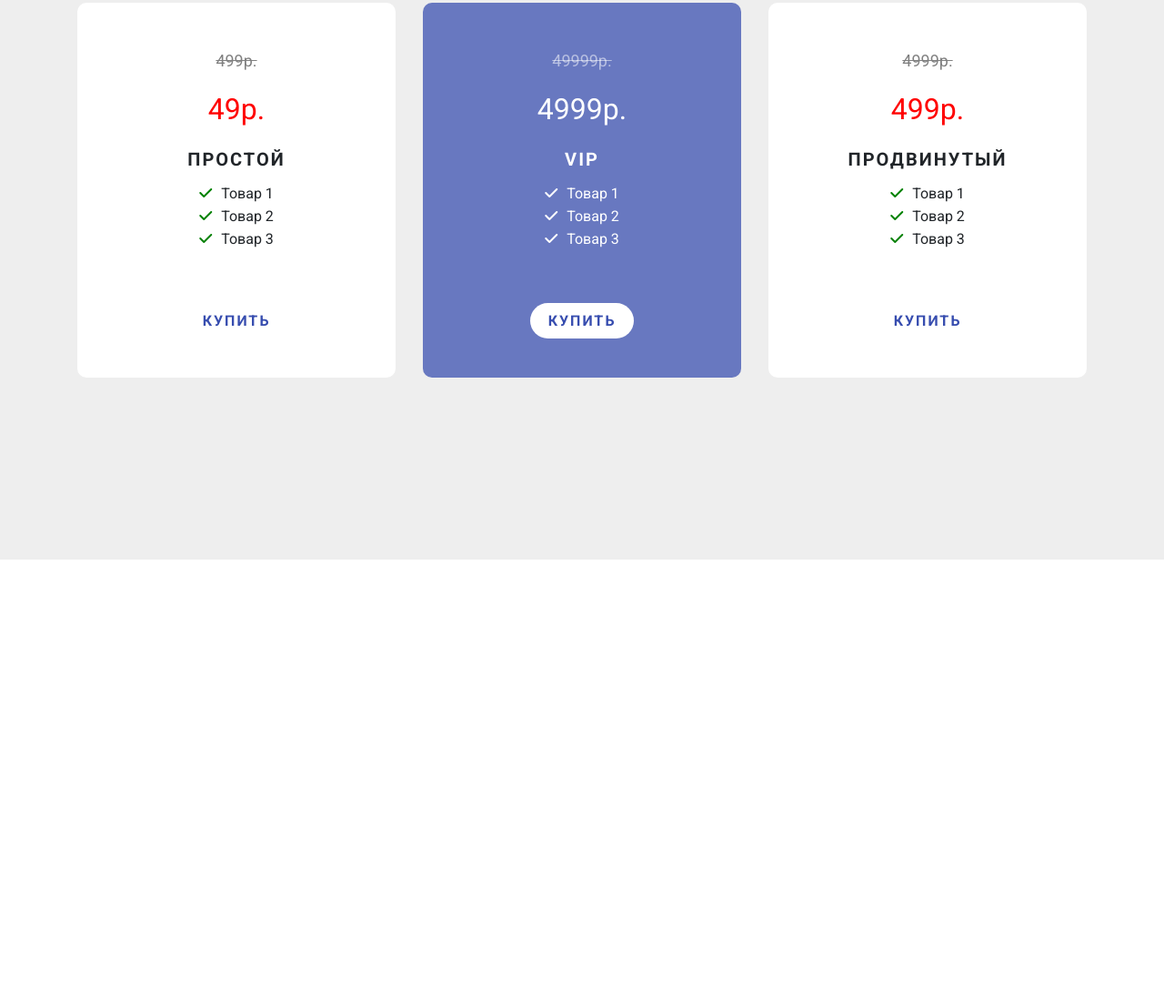
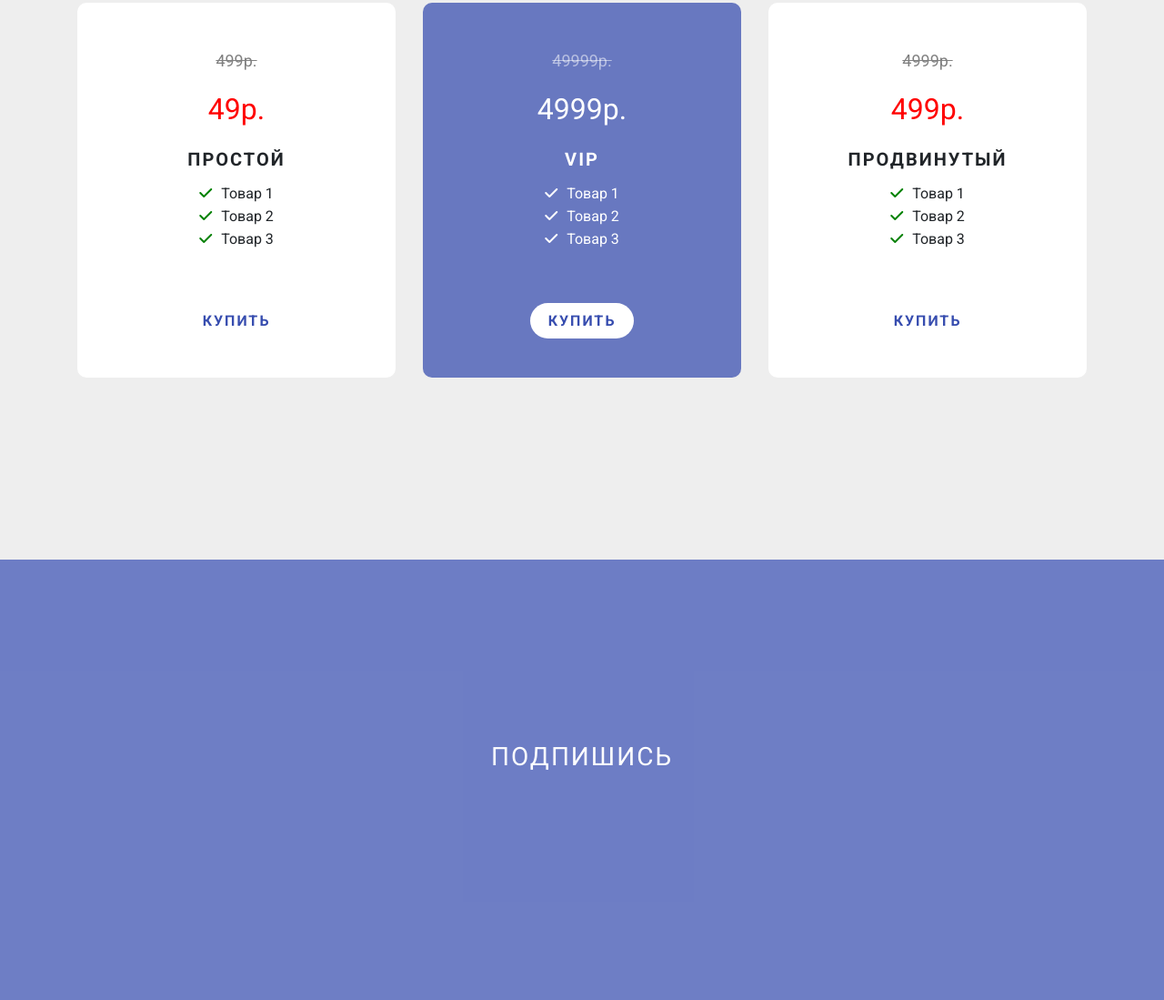
Before and after one commit to flatcompany/check, a plain HTML site: page index.html in a window 1280 px wide. Shown: the part 2312-3411 px from the top of the page at 91% size. Before the commit the page ends 2927 px from the top, so only its background shows below. Drawn offline with nearby package versions, Linux system fonts and the light colour scheme.

Commit message:
Добавил галерею

```diff
--- a/css/style.css
+++ b/css/style.css
@@ -105,6 +105,10 @@
     text-transform: uppercase;
     letter-spacing: 2px;
     color: #fff;
+}
+
+.elfsight-app-561b117-6ba0-40cb-8044-062be5d22f66 a {
+    display: none !important;
 }
 
 
@@ -226,3 +230,19 @@
     color: #fff;
     border-radius: 50px;
 }
+
+
+
+.foto {
+    width: 100%;
+    padding: 200px 0;
+    background-color: #374dafb9;
+}
+
+.title-foto {
+    text-align: center;
+    margin-bottom: 50px;
+    text-transform: uppercase;
+    letter-spacing: 2px;
+    color: #fff;
+}
--- a/index.html
+++ b/index.html
@@ -160,10 +160,25 @@
 
     </section>
 
+    <section class="foto">
+        <div class="title-foto">
+            <h3>Подпишись</h3>
+        </div>
+        <div class="container">
+            <div class="row">
+                <div class="col-md-12">
+                    <script src="https://apps.elfsight.com/p/platform.js" defer></script>
+<div class="elfsight-app-b3dc567a-ea9a-4678-ab72-a7597c5cf2b5"></div>
+                </div>
+            </div>
+        </div>
+    </section>
+
     <script
   src="https://code.jquery.com/jquery-3.5.0.min.js"
   integrity="sha256-xNzN2a4ltkB44Mc/Jz3pT4iU1cmeR0FkXs4pru/JxaQ="
   crossorigin="anonymous"></script>
     <script src="js/bootstrap.min.js"></script>
+    <script src="js/script.js"></script>
 </body>
 </html>
```
